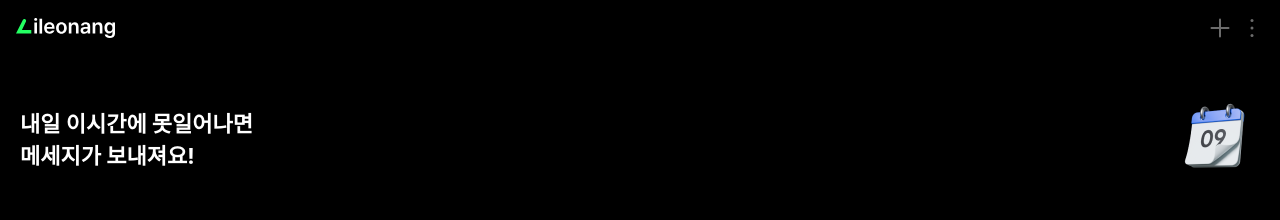
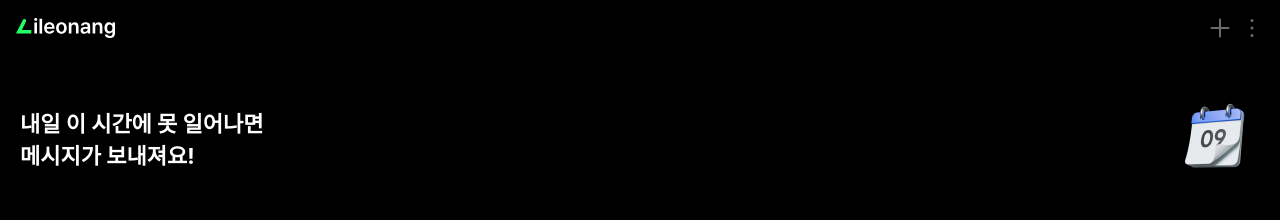
Before and after one commit to Macdonald-hambugger/WakeUp-Front, a React (Create React App) app: page / in a window 1280 px wide. Shown: the top 220 px of the page. Built offline with nearby package versions, Linux system fonts and the light colour scheme; a web font is replaced by a local one.

Commit message:
오타 수정

```diff
--- a/src/pages/Home/index.tsx
+++ b/src/pages/Home/index.tsx
@@ -9,8 +9,8 @@ const Home = () => {
       <Header />
       <S.TitleBox>
         <S.Title>
-          내일 이시간에 못일어나면 <br />
-          메세지가 보내져요!
+          내일 이 시간에 못 일어나면 <br />
+          메시지가 보내져요!
         </S.Title>
         <S.CalendarIcon src="/assets/calendar.png" alt="calendar" />
       </S.TitleBox>
```
